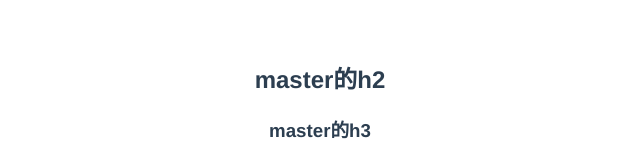
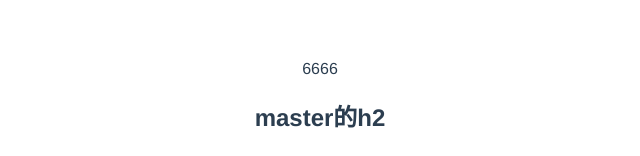
Before and after one commit to hcy-sgr/test, a Vue app: page / in a window 1280 px wide. Shown: the top 156 px of the page, without its empty margins (320-960 px from the left). Built offline with nearby package versions, Linux system fonts and the light colour scheme.

Commit message:
添加div

```diff
--- a/src/App.vue
+++ b/src/App.vue
@@ -1,5 +1,6 @@
 <template>
   <div id="app">
+  <div>6666</div>
     <h2>master的h2</h2>
     <h3>master的h3</h3>
     <h2>dev的h2</h2>
```
